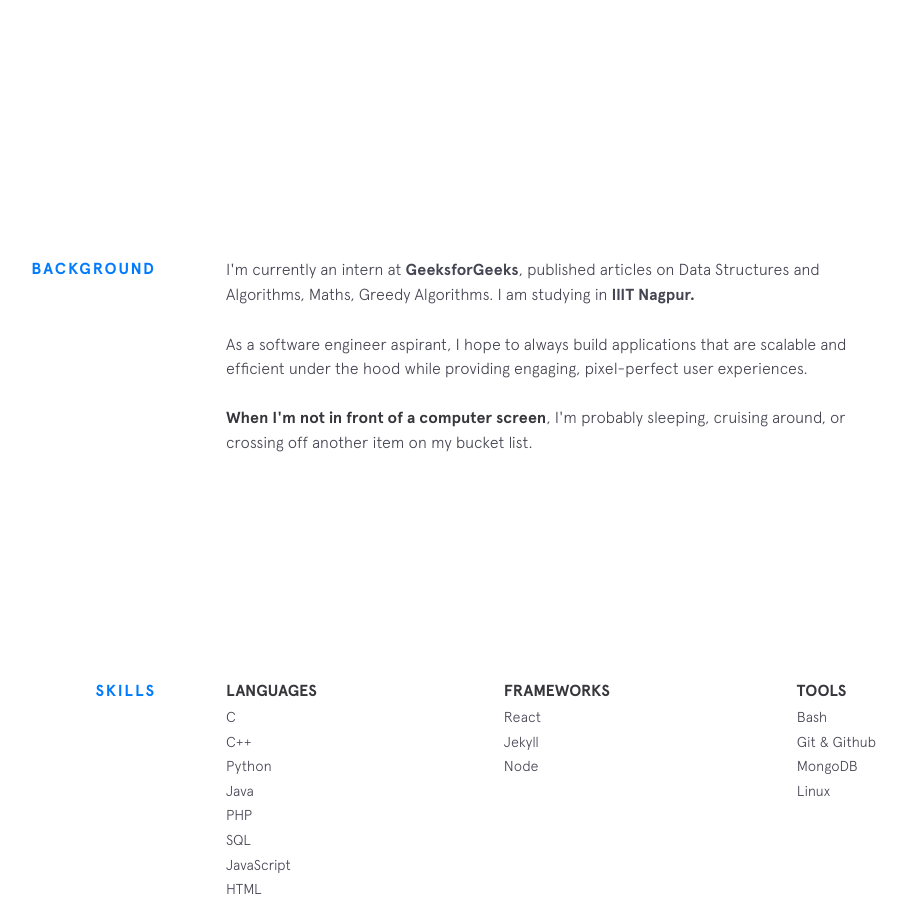
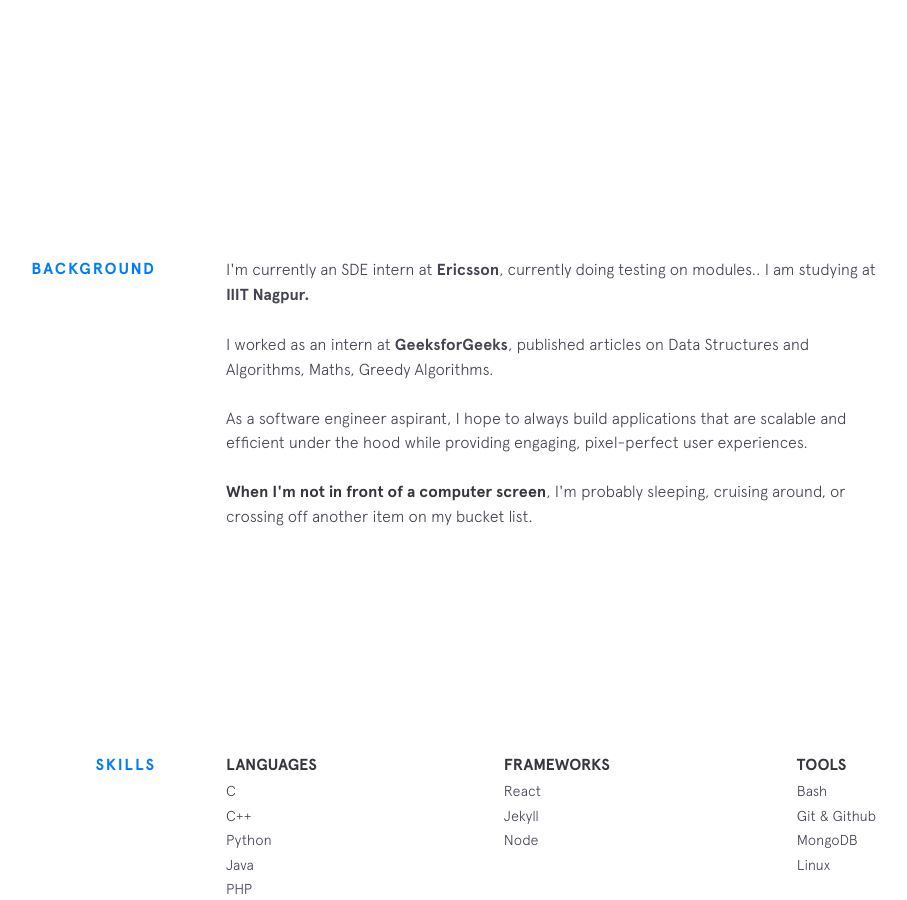
Before and after one commit to huzaifa06/huzaifa06.github.io, a Jekyll site: the page built from index.html, in a window 1280 px wide and 900 px high, scrolled down 743 px. Shown: the whole window, without its empty margins (224-1131 px from the left). Built offline with Jekyll 4.4.1, drawn with Linux system fonts in a browser that asks for light colours; nearby versions of some CDN libraries.

Commit message:
Update background.html

```diff
--- a/_includes/background.html
+++ b/_includes/background.html
@@ -2,9 +2,13 @@
   <div class="section__title">Background</div>
   <div class="section__content">
     <p>
-      I'm currently an intern at
-      <a class="underline-link" href="https://www.geeksforgeeks.com/" target="_blank">GeeksforGeeks</a>, published articles on Data Structures and Algorithms, Maths, Greedy Algorithms. I am studying in
+      I'm currently an SDE intern at
+      <a class="underline-link" href="https://www.ericsson.com/" target="_blank">Ericsson</a>, currently doing testing on modules.. I am studying at
       <a class="underline-link" href="http://www.iiitn.ac.in" target="_blank">IIIT Nagpur.</a>
+    </p>
+    <p>
+      I worked as an intern at
+      <a class="underline-link" href="https://www.geeksforgeeks.com/" target="_blank">GeeksforGeeks</a>, published articles on Data Structures and Algorithms, Maths, Greedy Algorithms.
     </p>
 
     <p>
```
